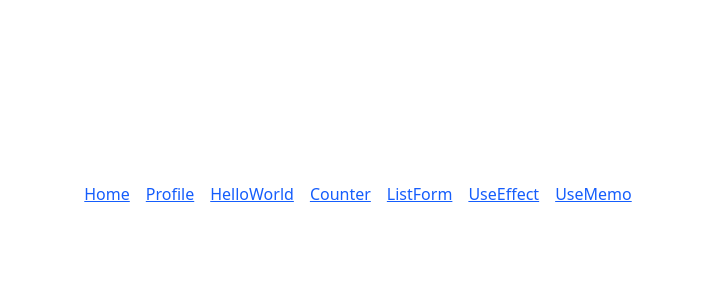
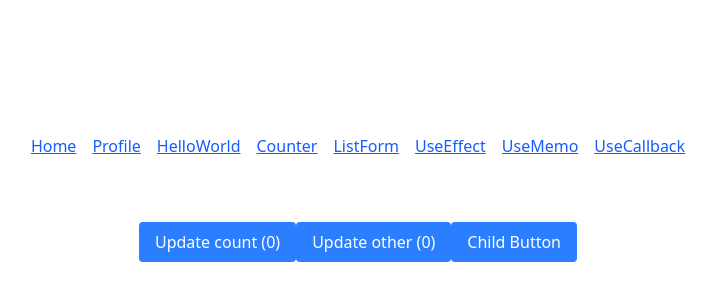
Before and after one commit to solmazmaabi-droid/SolmazMaabi-intern-repo, a React (Vite) app: page /components/UseCallbackDemo in a window 1280 px wide. Shown: the part 194-494 px from the top of the page, without its empty margins (282-998 px from the left). Built offline with nearby package versions, Linux system fonts and the light colour scheme.

Commit message:
Add: 📌 Preventing Unnecessary Renders with useCallback

```diff
--- a/Markdowns/5. React fundamentals/react_hooks.md
+++ b/Markdowns/5. React fundamentals/react_hooks.md
@@ -26,3 +26,20 @@ You should avoid using `useMemo` for cheap or simple calculations because memois
 ## ❓ What happens if you remove useMemo from your implementation?
 
 If `useMemo` is removed, the expensive calculation will run on every re-render, even when the relevant inputs have not changed. This can lead to slower UI updates and a laggy user experience, especially when rendering large lists or performing heavy computations.
+
+---
+
+# 📌 Preventing Unnecessary Renders with useCallback
+
+
+## ❓ What problem does useCallback solve?
+
+`useCallback` solves the problem of unnecessary re-renders caused by changing function references. In React, functions are recreated on every render, so passing a function as a prop can cause child components to re-render even when the logic has not changed. `useCallback` preserves the same function reference unless its dependencies change.
+
+## ❓ How does useCallback work differently from useMemo?
+
+`useCallback` memoises a function, while `useMemo` memoises the result of a computation. `useCallback(fn, deps)` is essentially a specialised version of `useMemo` that returns a stable function reference instead of a value.
+
+## ❓ When would useCallback not be useful?
+
+`useCallback` is not useful when functions are not passed as props or used as dependencies, or when components are small and inexpensive to re-render. Overusing `useCallback` can add unnecessary complexity without providing meaningful performance benefits.
--- a/src/App.jsx
+++ b/src/App.jsx
@@ -6,7 +6,7 @@ import Home from "./Home";
 import Profile from "./Profile";
 import UseEffectDemo from "./components/UseEffectDemo";
 import UseMemoDemo from "./components/UseMemoDemo";
-
+import UseCallbackDemo from "./components/UseCallbackDemo";
 
 export default function App() {
   <div className="p-6 bg-blue-600 text-white">Tailwind test</div>
@@ -36,6 +36,9 @@ export default function App() {
         <Link to="/components/UseMemoDemo" className="text-blue-600 underline">
           UseMemo
         </Link>
+        <Link to="/components/UseCallbackDemo" className="text-blue-600 underline">
+          UseCallback
+        </Link>
       </nav>
 
       <Routes>
@@ -46,6 +49,8 @@ export default function App() {
         <Route path="/components/ListForm" element={<ListForm />} />
         <Route path="/components/UseEffectDemo" element={<UseEffectDemo />} />
         <Route path="/components/UseMemoDemo" element={<UseMemoDemo />} />
+        <Route path="/components/UseCallbackDemo" element={<UseCallbackDemo />} />
+
       </Routes>
 
     </div>
--- /dev/null
+++ b/src/components/Child.jsx
@@ -0,0 +1,14 @@
+import React from "react";
+import Button from "./Button";
+
+function Child({ onClick }) {
+  console.log("👶 Child rendered");
+
+  return (
+    <Button onClick={onClick}>
+      Child Button
+    </Button>
+  );
+}
+
+export default React.memo(Child);
--- /dev/null
+++ b/src/components/UseCallbackDemo.jsx
@@ -0,0 +1,30 @@
+import { useCallback, useState } from "react";
+import Child from "./Child";
+import Button from "./Button";
+
+function UseCallbackDemo() {
+  const [count, setCount] = useState(0);
+  const [other, setOther] = useState(0);
+
+  // Memoised function
+  const handleClick = useCallback(() => {
+    console.log("Child button clicked");
+  }, []);
+
+  return (
+    <div style={{ padding: 16 }}>
+
+      <Button onClick={() => setCount(count + 1)}>
+        Update count ({count})
+      </Button>
+
+      <Button onClick={() => setOther(other + 1)}>
+        Update other ({other})
+      </Button>
+
+      <Child onClick={handleClick} />
+    </div>
+  );
+}
+
+export default UseCallbackDemo;
```
